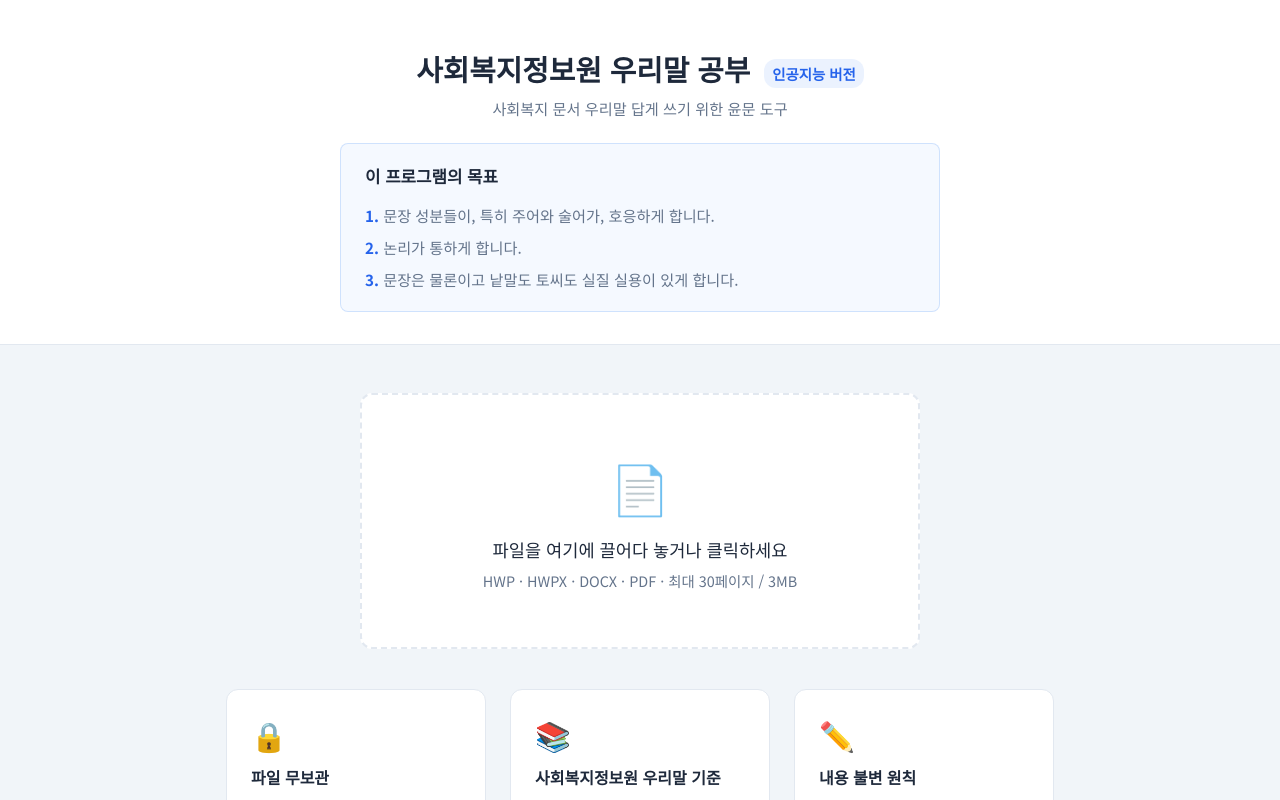
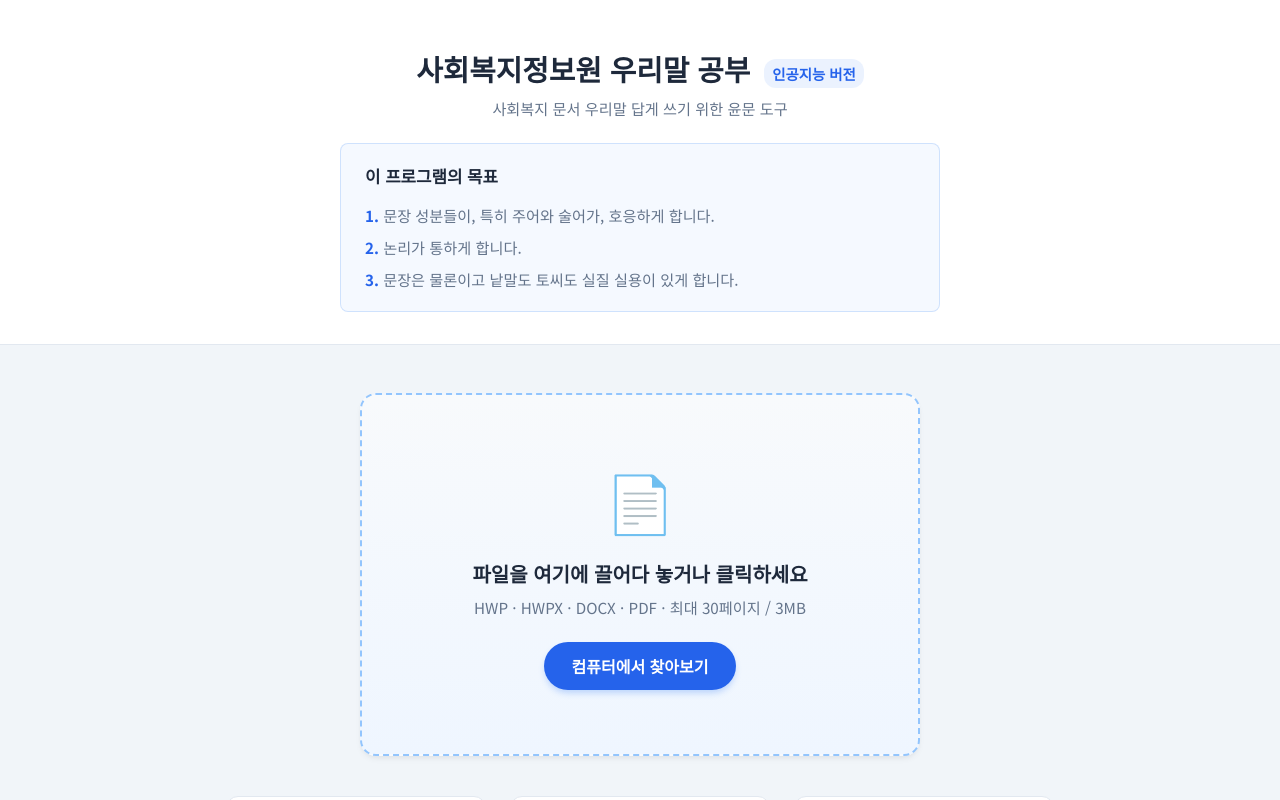
Before and after one commit to dreamworker0/urimal, a React (Vite) app in the folder frontend/: page / in a window 1280 px wide. Shown: the top 800 px of the page. Built offline with nearby package versions, Linux system fonts and the light colour scheme; no server answers.

Commit message:
style: 드롭존 UI 눈에 띄게 시각적 강조 및 버튼 추가

```diff
--- a/frontend/src/pages/UploadPage.css
+++ b/frontend/src/pages/UploadPage.css
@@ -51,21 +51,58 @@
 
 .drop-zone {
   width: 100%; max-width: 560px;
-  border: 2.5px dashed var(--border);
-  border-radius: var(--radius);
-  background: var(--surface);
-  padding: 3.5rem 2rem;
+  border: 2.5px dashed #93c5fd;
+  border-radius: 16px;
+  background: linear-gradient(180deg, #f8fafc 0%, #eff6ff 100%);
+  padding: 4rem 2rem;
   text-align: center;
   cursor: pointer;
-  transition: border-color .2s, background .2s;
+  transition: all 0.3s cubic-bezier(0.4, 0, 0.2, 1);
+  box-shadow: 0 4px 6px -1px rgba(0, 0, 0, 0.05), 0 2px 4px -1px rgba(0, 0, 0, 0.03);
 }
 .drop-zone:hover, .drop-zone.dragging {
   border-color: var(--primary);
-  background: #eff6ff;
+  background: linear-gradient(180deg, #eff6ff 0%, #dbeafe 100%);
+  transform: translateY(-4px);
+  box-shadow: 0 10px 15px -3px rgba(59, 130, 246, 0.15), 0 4px 6px -2px rgba(59, 130, 246, 0.1);
 }
-.drop-icon { font-size: 3rem; margin-bottom: 1rem; }
-.drop-title { font-size: 1.1rem; font-weight: 500; margin-bottom: .5rem; }
-.drop-hint { color: var(--text-muted); font-size: .9rem; }
+.drop-icon {
+  font-size: 3.5rem;
+  margin-bottom: 1.2rem;
+  display: inline-block;
+  transition: transform 0.3s ease;
+}
+.drop-zone:hover .drop-icon {
+  transform: scale(1.1) translateY(-5px);
+}
+.drop-title {
+  font-size: 1.25rem;
+  font-weight: 700;
+  color: var(--text);
+  margin-bottom: 0.5rem;
+}
+.drop-hint {
+  color: var(--text-muted);
+  font-size: 0.95rem;
+  margin-bottom: 1.5rem;
+}
+.upload-btn {
+  display: inline-flex;
+  align-items: center;
+  justify-content: center;
+  padding: 0.75rem 1.75rem;
+  font-size: 1rem;
+  font-weight: 600;
+  color: #fff;
+  background-color: var(--primary);
+  border-radius: 9999px;
+  transition: background-color 0.2s, transform 0.2s;
+  box-shadow: 0 4px 6px -1px rgba(59, 130, 246, 0.3);
+}
+.drop-zone:hover .upload-btn {
+  background-color: #2563eb;
+  transform: scale(1.05);
+}
 
 .error-msg {
   color: #dc2626; background: #fef2f2;
--- a/frontend/src/pages/UploadPage.tsx
+++ b/frontend/src/pages/UploadPage.tsx
@@ -75,6 +75,7 @@ export default function UploadPage({ onLoading, onProgress, onResult, onError, e
           <div className="drop-icon">📄</div>
           <p className="drop-title">파일을 여기에 끌어다 놓거나 클릭하세요</p>
           <p className="drop-hint">HWP · HWPX · DOCX · PDF · 최대 30페이지 / 3MB</p>
+          <div className="upload-btn">컴퓨터에서 찾아보기</div>
         </div>
 
           <input
```
